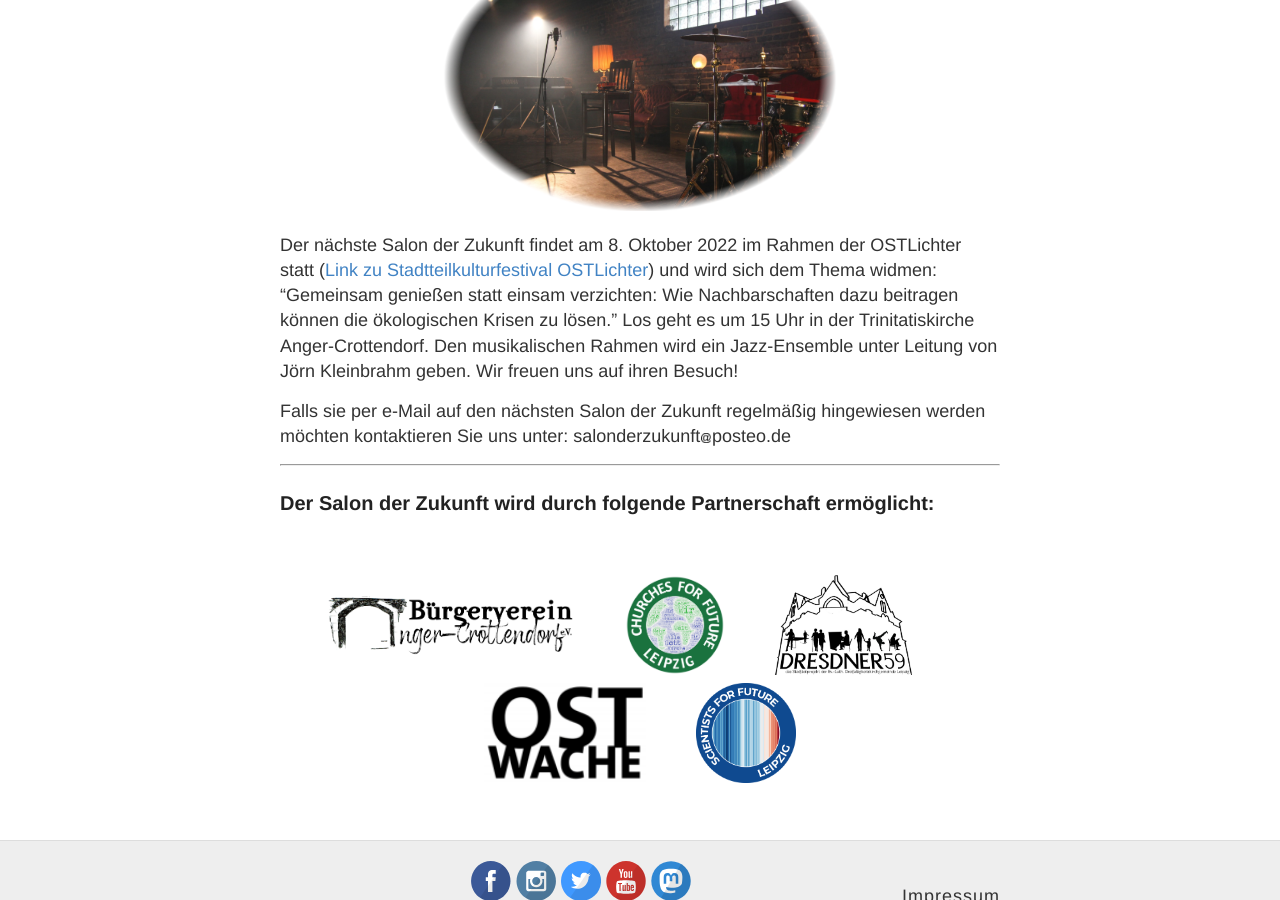
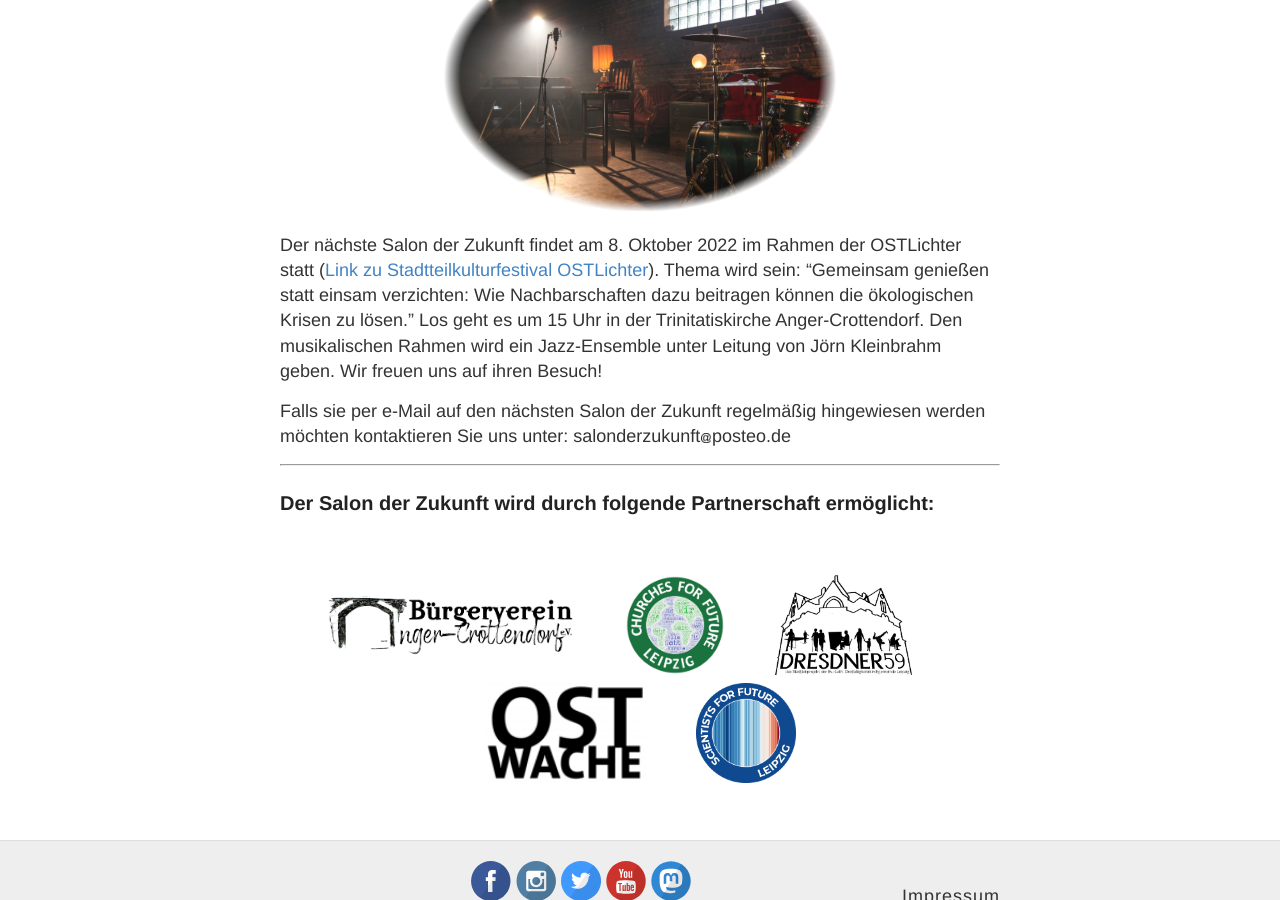
Before and after one commit to s4f-leipzig/s4f-leipzig.github.io, a Jekyll site: the page built from salon.md, in a window 1280 px wide and 900 px high, scrolled down 903 px. Built offline with Jekyll 4.4.1, drawn with Linux system fonts in a browser that asks for light colours.

Commit message:
Update salon.md

```diff
--- a/salon.md
+++ b/salon.md
@@ -23,7 +23,7 @@ Mit dem Salon der Zukunft möchten die Scientists for Future Leipzig zusammen mi
 </p>
 
 
-Der nächste Salon der Zukunft findet am 8. Oktober 2022 im Rahmen der OSTLichter statt (<a href="https://www.ostlichter-leipzig.de/">Link zu Stadtteilkulturfestival OSTLichter</a>) und wird sich dem Thema widmen: "Gemeinsam genießen statt einsam verzichten: Wie Nachbarschaften dazu beitragen können die ökologischen Krisen zu lösen." Los geht es um 15 Uhr in der Trinitatiskirche Anger-Crottendorf. Den musikalischen Rahmen wird ein Jazz-Ensemble unter Leitung von Jörn Kleinbrahm geben. Wir freuen uns auf ihren Besuch!
+Der nächste Salon der Zukunft findet am 8. Oktober 2022 im Rahmen der OSTLichter statt (<a href="https://www.ostlichter-leipzig.de/">Link zu Stadtteilkulturfestival OSTLichter</a>). Thema wird sein: "Gemeinsam genießen statt einsam verzichten: Wie Nachbarschaften dazu beitragen können die ökologischen Krisen zu lösen." Los geht es um 15 Uhr in der Trinitatiskirche Anger-Crottendorf. Den musikalischen Rahmen wird ein Jazz-Ensemble unter Leitung von Jörn Kleinbrahm geben. Wir freuen uns auf ihren Besuch!
 
 Falls sie per e-Mail auf den nächsten Salon der Zukunft regelmäßig hingewiesen werden möchten kontaktieren Sie uns unter: s&#x61;lo&#110;d&#101;rzuku&#110;ft<img src="/images/symbol-add.png" height="10px" alt="&#x40;" style="margin:0px +1px -1px +1px;border-style:none;">post&#101;o.d&#101;
 
```
